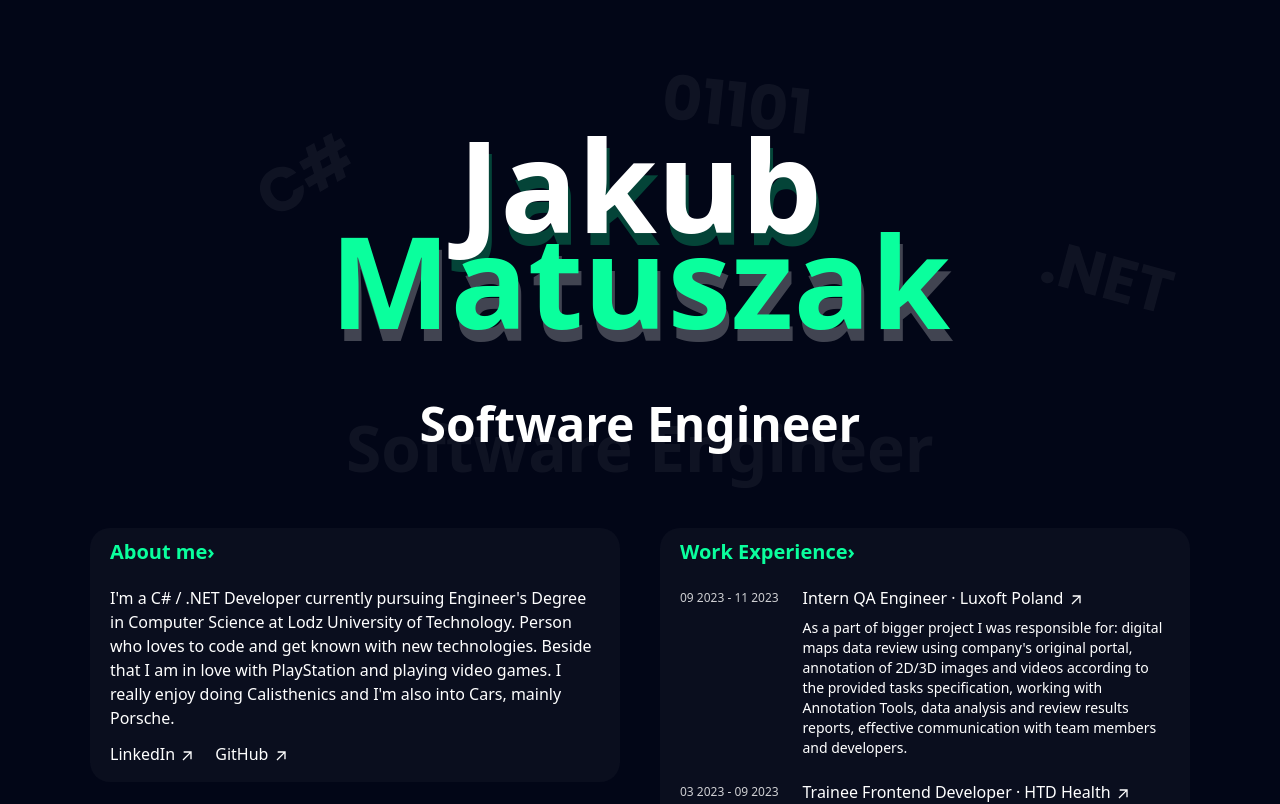
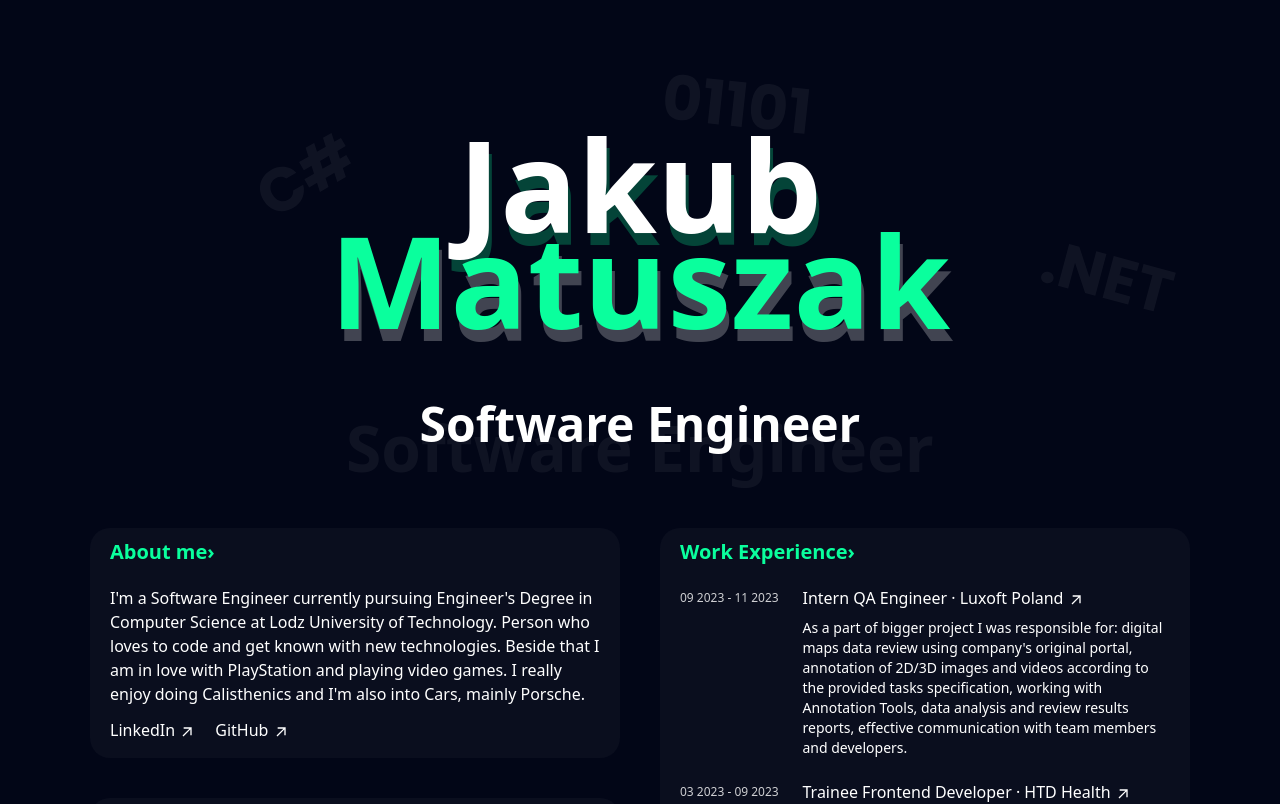
Before and after one commit to jaqubm/PortfolioV2, a React (Vite) app: page / in a window 1280 px wide. Shown: the top 804 px of the page. Built offline with nearby package versions, Linux system fonts and the light colour scheme.

Commit message:
Updated AboutMe section

```diff
--- a/src/components/AboutMe.tsx
+++ b/src/components/AboutMe.tsx
@@ -10,7 +10,7 @@ const AboutMe = () => (
       </Title>
 
       <p>
-        I'm a C# / .NET Developer currently pursuing Engineer's Degree in Computer Science at Lodz University of Technology. Person who loves to code and get known with new technologies. Beside that I am in love with PlayStation and playing video games. I really enjoy doing Calisthenics and I'm also into Cars, mainly Porsche.
+        I'm a Software Engineer currently pursuing Engineer's Degree in Computer Science at Lodz University of Technology. Person who loves to code and get known with new technologies. Beside that I am in love with PlayStation and playing video games. I really enjoy doing Calisthenics and I'm also into Cars, mainly Porsche.
       </p>
 
       <div className="flex space-x-5 font-medium mt-3">
```
